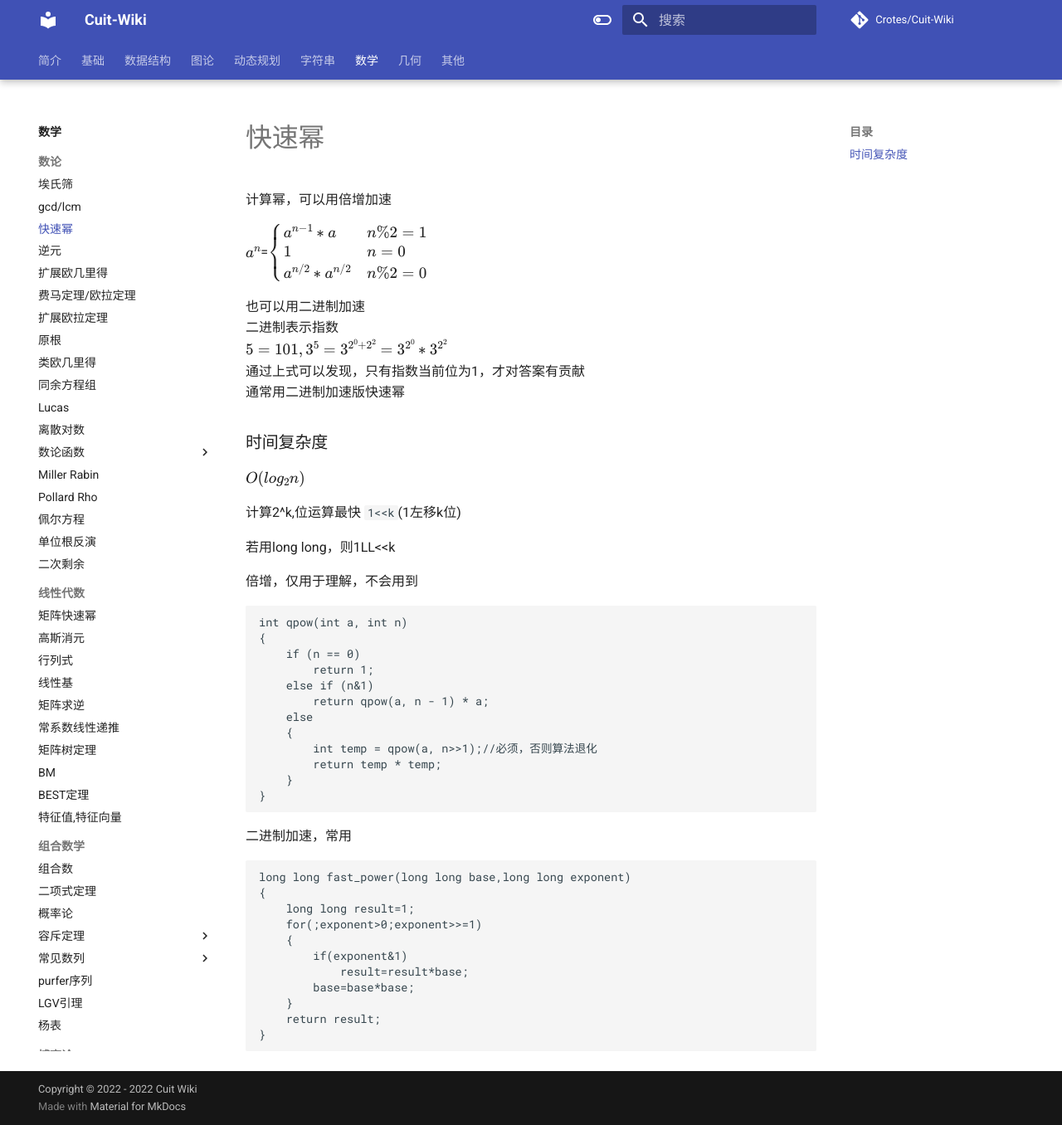
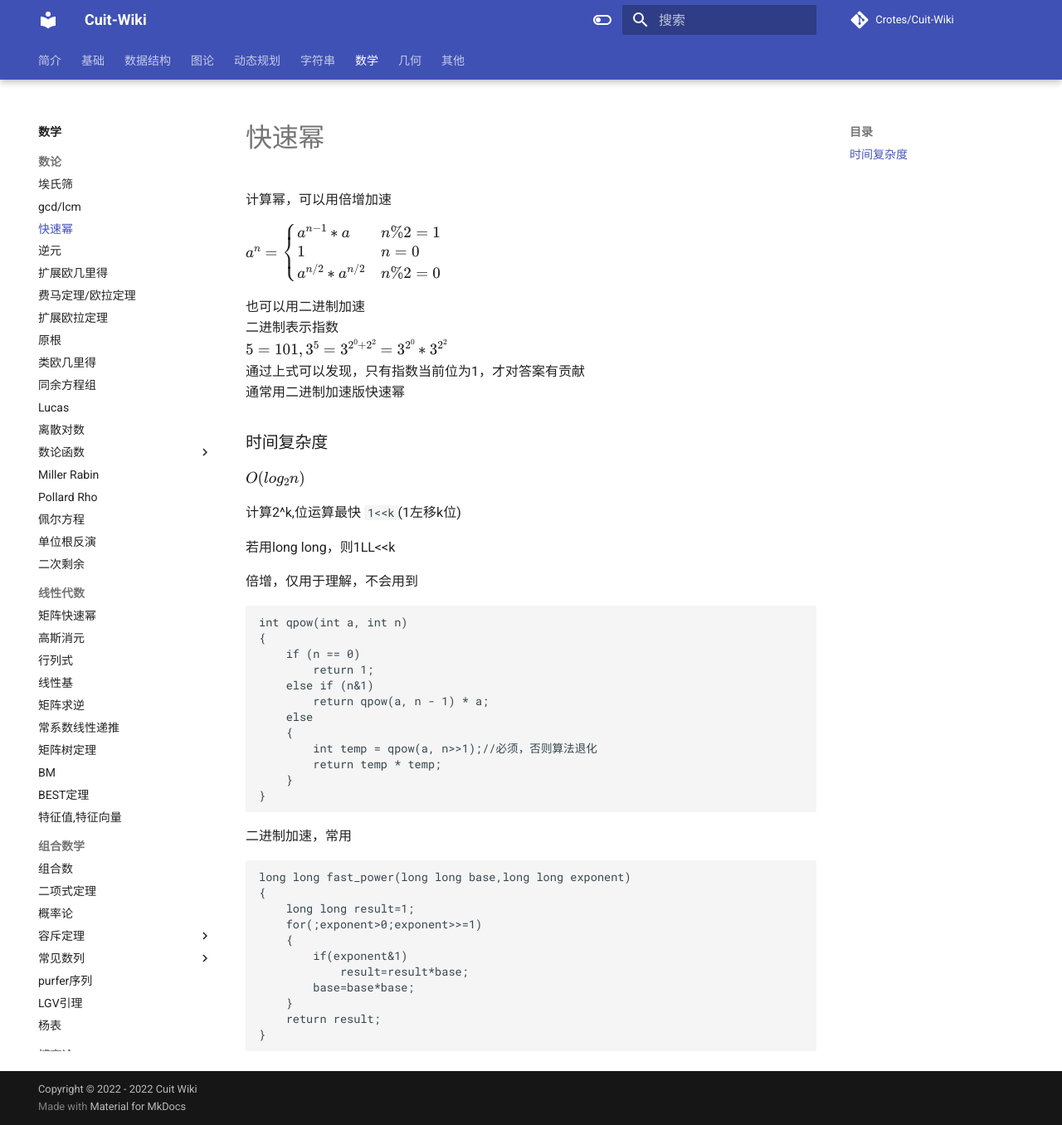
Before and after one commit to Crotes/Cuit-Wiki, an MkDocs documentation site: the page built from docs/Math/快速幂.md, in a window 1280 px wide and 1356 px high. Shown: the whole window at 83% size. Built offline with MkDocs 1.6.1 and Material for MkDocs 9.7.7, drawn with Linux system fonts in a browser that asks for light colours; formulas are drawn with MathJax 3; comment, search, counter and statistics services are not loaded.

Commit message:
Update 快速幂.md

```diff
--- a/docs/Math/快速幂.md
+++ b/docs/Math/快速幂.md
@@ -1,6 +1,6 @@
 计算幂，可以用倍增加速
 
-$a^n$=$\begin{cases}a^{n-1}*a&n\%2=1\\ 1&n=0\\ a^{n/2}*a^{n/2}&n\%2=0\end{cases}$
+$a^n=\begin{cases}a^{n-1}*a&n\%2=1 \\ 1&n=0 \\ a^{n/2}*a^{n/2}&n\%2=0\end{cases}$
 
 也可以用二进制加速
 二进制表示指数
```
